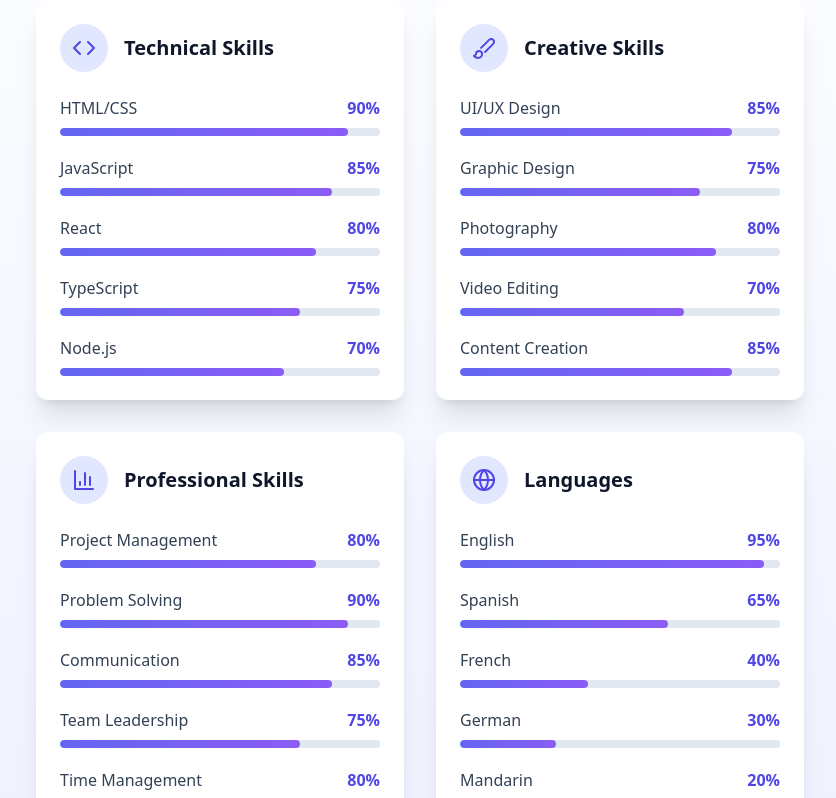
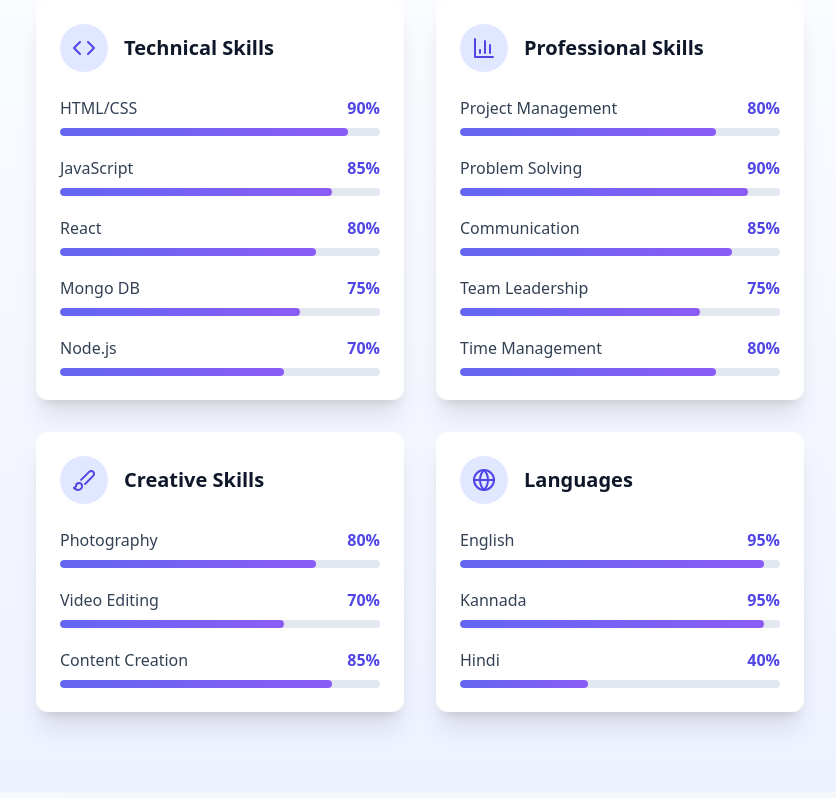
Before and after one commit to suraj1272/project, a React (Vite) app: page / in a window 1280 px wide. Shown: the part 2280-3078 px from the top of the page, without its empty margins (220-1056 px from the left). Built offline with nearby package versions, Linux system fonts and the light colour scheme; a web font is replaced by a local one.

Commit message:
added skill aand other changes to the website

```diff
--- a/src/components/Skills.tsx
+++ b/src/components/Skills.tsx
@@ -1,5 +1,5 @@
-import { useInView } from '../hooks/useInView';
-import { Code, Brush, BarChart3, Globe } from 'lucide-react';
+import { BarChart3, Brush, Code, Globe } from "lucide-react";
+import { useInView } from "../hooks/useInView";
 
 const Skills = () => {
   const [ref, isInView] = useInView({ threshold: 0.1 });
@@ -12,21 +12,11 @@ const Skills = () => {
         { name: "HTML/CSS", level: 90 },
         { name: "JavaScript", level: 85 },
         { name: "React", level: 80 },
-        { name: "TypeScript", level: 75 },
-        { name: "Node.js", level: 70 }
-      ]
+        { name: "Mongo DB", level: 75 },
+        { name: "Node.js", level: 70 },
+      ],
     },
-    {
-      icon: <Brush className="w-6 h-6" />,
-      title: "Creative Skills",
-      skills: [
-        { name: "UI/UX Design", level: 85 },
-        { name: "Graphic Design", level: 75 },
-        { name: "Photography", level: 80 },
-        { name: "Video Editing", level: 70 },
-        { name: "Content Creation", level: 85 }
-      ]
-    },
+
     {
       icon: <BarChart3 className="w-6 h-6" />,
       title: "Professional Skills",
@@ -35,40 +25,48 @@ const Skills = () => {
         { name: "Problem Solving", level: 90 },
         { name: "Communication", level: 85 },
         { name: "Team Leadership", level: 75 },
-        { name: "Time Management", level: 80 }
-      ]
+        { name: "Time Management", level: 80 },
+      ],
+    },
+    {
+      icon: <Brush className="w-6 h-6" />,
+      title: "Creative Skills",
+      skills: [
+        { name: "Photography", level: 80 },
+        { name: "Video Editing", level: 70 },
+        { name: "Content Creation", level: 85 },
+      ],
     },
     {
       icon: <Globe className="w-6 h-6" />,
       title: "Languages",
       skills: [
         { name: "English", level: 95 },
-        { name: "Spanish", level: 65 },
-        { name: "French", level: 40 },
-        { name: "German", level: 30 },
-        { name: "Mandarin", level: 20 }
-      ]
-    }
+        { name: "Kannada", level: 95 },
+        { name: "Hindi", level: 40 },
+        // { name: "German", level: 30 },
+        // { name: "Mandarin", level: 20 },
+      ],
+    },
   ];
 
   return (
     <section
       id="skills"
       ref={ref}
-      className="py-20 min-h-screen flex flex-col justify-center bg-gradient-to-b from-white to-indigo-50 dark:from-slate-900 dark:to-indigo-950"
-    >
+      className="py-20 min-h-screen flex flex-col justify-center bg-gradient-to-b from-white to-indigo-50 dark:from-slate-900 dark:to-indigo-950">
       <div className="max-w-6xl mx-auto px-4 sm:px-6 lg:px-8">
         <div
           className={`transition-all duration-1000 transform ${
-            isInView ? 'translate-y-0 opacity-100' : 'translate-y-10 opacity-0'
-          }`}
-        >
+            isInView ? "translate-y-0 opacity-100" : "translate-y-10 opacity-0"
+          }`}>
           <h2 className="text-3xl sm:text-4xl font-bold text-center mb-4 text-slate-900 dark:text-white">
             My Skills
           </h2>
           <div className="w-20 h-1 bg-indigo-600 dark:bg-indigo-400 mx-auto mb-10"></div>
           <p className="text-xl text-center text-slate-700 dark:text-slate-300 max-w-3xl mx-auto mb-16">
-            Here are some of the skills I've developed throughout my academic and personal journey.
+            Here are some of the skills I've developed throughout my academic
+            and personal journey.
           </p>
         </div>
 
@@ -76,32 +74,42 @@ const Skills = () => {
           {skillCategories.map((category, index) => (
             <div
               key={category.title}
-              className={`bg-white dark:bg-slate-800 rounded-xl shadow-xl p-6 transition-all duration-1000 delay-${index * 200} transform ${
-                isInView ? 'translate-y-0 opacity-100' : 'translate-y-10 opacity-0'
-              } hover:shadow-2xl transition-shadow duration-300`}
-            >
+              className={`bg-white dark:bg-slate-800 rounded-xl shadow-xl p-6 transition-all duration-1000 delay-${
+                index * 200
+              } transform ${
+                isInView
+                  ? "translate-y-0 opacity-100"
+                  : "translate-y-10 opacity-0"
+              } hover:shadow-2xl transition-shadow duration-300`}>
               <div className="flex items-center mb-6">
                 <div className="p-3 bg-indigo-100 dark:bg-indigo-900/30 rounded-full mr-4 text-indigo-600 dark:text-indigo-400">
                   {category.icon}
                 </div>
-                <h3 className="text-xl font-bold text-slate-900 dark:text-white">{category.title}</h3>
+                <h3 className="text-xl font-bold text-slate-900 dark:text-white">
+                  {category.title}
+                </h3>
               </div>
 
               <div className="space-y-5">
                 {category.skills.map((skill, skillIndex) => (
                   <div key={skill.name} className="space-y-2">
                     <div className="flex justify-between items-center">
-                      <span className="text-slate-700 dark:text-slate-300 font-medium">{skill.name}</span>
-                      <span className="text-indigo-600 dark:text-indigo-400 font-semibold">{skill.level}%</span>
+                      <span className="text-slate-700 dark:text-slate-300 font-medium">
+                        {skill.name}
+                      </span>
+                      <span className="text-indigo-600 dark:text-indigo-400 font-semibold">
+                        {skill.level}%
+                      </span>
                     </div>
                     <div className="w-full h-2 bg-slate-200 dark:bg-slate-700 rounded-full overflow-hidden">
                       <div
                         className="h-full bg-gradient-to-r from-indigo-500 to-violet-500 dark:from-indigo-400 dark:to-violet-400 rounded-full"
                         style={{
                           width: `${skill.level}%`,
-                          animation: `growWidth 1.5s ease-out ${(skillIndex * 0.2) + (index * 0.5)}s both`
-                        }}
-                      ></div>
+                          animation: `growWidth 1.5s ease-out ${
+                            skillIndex * 0.2 + index * 0.5
+                          }s both`,
+                        }}></div>
                     </div>
                   </div>
                 ))}
```
